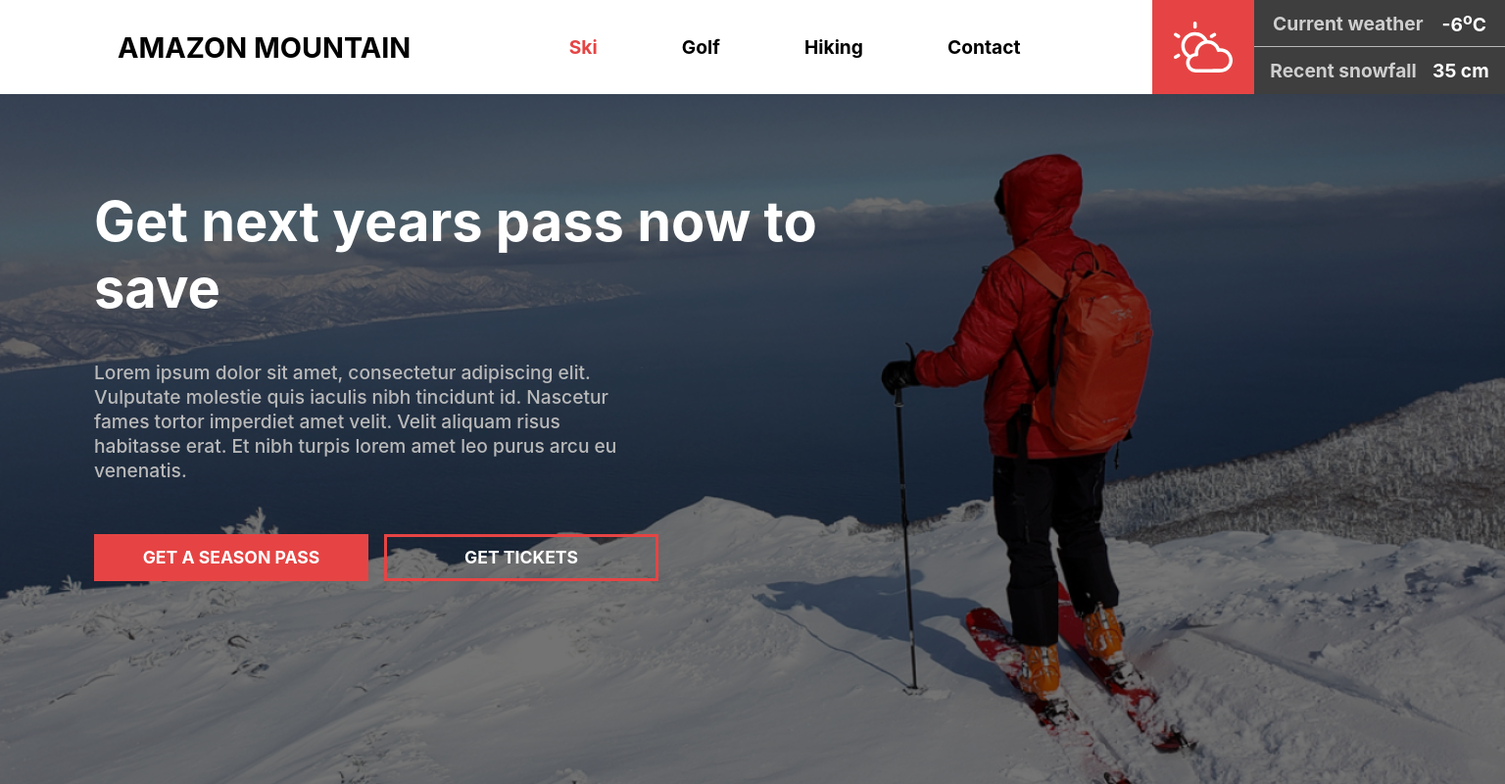
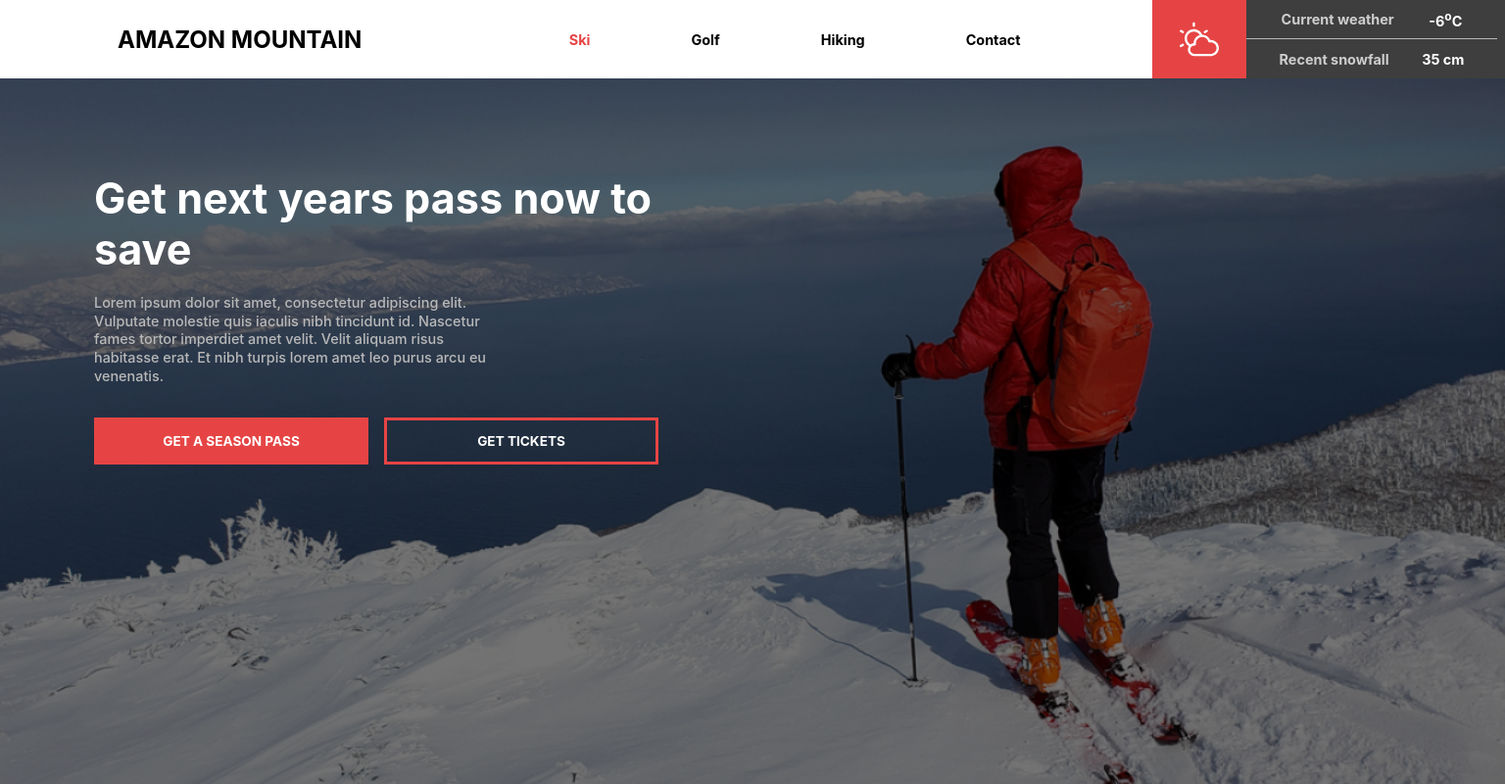
Before and after one commit to Sagarnaikg/Skying-ticket-booking-webpage, a plain HTML site: page index.html in a window 1536 px wide. Shown: the whole page at 98% size. Drawn offline with Linux system fonts and the light colour scheme.

Commit message:
layout fixes

```diff
--- a/index.html
+++ b/index.html
@@ -1,6 +1,5 @@
 <!DOCTYPE html>
 <html lang="en">
-
   <head>
     <meta charset="UTF-8" />
     <meta name="viewport" content="width=device-width, initial-scale=1.0" />
@@ -23,7 +22,7 @@
               <a href="#">Contact</a>
             </nav>
             <div class="menu-icon">
-                        <img src="image/menu-right.svg" alt="">
+              <img src="image/menu-right.svg" alt="" />
             </div>
           </div>
         </div>
@@ -44,11 +43,12 @@
         </div>
       </header>
       <div class="main-content">
-            <div class="heading">
-                Get next years pass now to save
-            </div>
+        <div class="heading">Get next years pass now to save</div>
         <div class="par">
-                Lorem ipsum dolor sit amet, consectetur adipiscing elit. Vulputate molestie quis iaculis nibh tincidunt id. Nascetur fames tortor imperdiet amet velit. Velit aliquam risus habitasse erat. Et nibh turpis lorem amet leo purus arcu eu venenatis.
+          Lorem ipsum dolor sit amet, consectetur adipiscing elit. Vulputate
+          molestie quis iaculis nibh tincidunt id. Nascetur fames tortor
+          imperdiet amet velit. Velit aliquam risus habitasse erat. Et nibh
+          turpis lorem amet leo purus arcu eu venenatis.
         </div>
         <div class="actions">
           <div class="pri-btn">
@@ -61,5 +61,4 @@
       </div>
     </div>
   </body>
-
 </html>
--- a/style.css
+++ b/style.css
@@ -4,24 +4,28 @@
   margin: 0;
   padding: 0;
   box-sizing: border-box;
-    font-family: -apple-system, BlinkMacSystemFont, 'Segoe UI', Roboto, Oxygen, Ubuntu, Cantarell, 'Open Sans', 'Helvetica Neue', sans-serif;
+  font-family: -apple-system, BlinkMacSystemFont, "Segoe UI", Roboto, Oxygen,
+    Ubuntu, Cantarell, "Open Sans", "Helvetica Neue", sans-serif;
 }
 
 :root {
   --pri-clr: #e64444;
-    --back-dark: #3E3E3E;
+  --back-dark: #3e3e3e;
   --txt-black: #000000;
   --txt-white: #ffffff;
   --txt-sub: #b9b9b9;
-    --txt-weath: #CECECE;
+  --txt-weath: #cecece;
 }
 
+body {
+  overflow-x: hidden;
+}
 .container {
+  max-width: 100vw;
   width: 100vw;
   min-height: 100vh;
   max-height: max-content;
 }
-
 
 /*-----------------header-------------------------- */
 
@@ -30,21 +34,20 @@
   display: flex;
   justify-content: space-between;
   align-items: center;
-    height: 9vh;
-    min-height: fit-content;
+  height: 8vh;
+  min-height: 40px;
 }
-
 
 /* ----------------logo------------------------------- */
 
 .logo {
-    font-size: 0.8rem;
+  font-size: 0.7rem;
 }
-
 
 /*-------------- navigation ----------------------------*/
 
 .navigation {
+  max-width: 100vw;
   display: none;
 }
 
@@ -57,9 +60,8 @@
 }
 
 .menu-icon img {
-    width: 25px;
+  width: 20px;
 }
-
 
 /*-------------- weather-------------------------------- */
 
@@ -67,6 +69,8 @@
   background-color: var(--back-dark);
   display: flex;
   height: 10vh;
+  min-height: 60px;
+  max-width: 100vw;
 }
 
 .weather-icon {
@@ -74,6 +78,7 @@
   align-items: center;
   justify-content: center;
   width: 13vh;
+  min-width: 65px;
   background-color: var(--pri-clr);
 }
 
@@ -96,7 +101,7 @@
 
 .weather-info1,
 .weather-info2 {
-    font-size: 1rem;
+  font-size: 0.9rem;
   width: 100%;
   height: 50%;
   display: flex;
@@ -104,12 +109,13 @@
   align-items: center;
 }
 
-
 /*------------------ main content------------------------- */
 
 .main-content {
-    height: 81vh;
-    background-position-x: -65vh;
+  max-width: 100vw;
+  height: 82vh;
+  min-height: 400px;
+  background-position-x: -70vh;
   background-blend-mode: overlay;
   background-size: cover;
   background-color: rgba(0, 0, 0, 0.55);
@@ -119,25 +125,28 @@
 
 .heading {
   color: var(--txt-white);
-    font-size: 2rem;
+  font-size: 1.7rem;
   font-weight: bold;
 }
 
 .par {
   margin: 2.5vh 0;
-    width: 80vw;
+  width: 70vw;
   font-weight: 500;
   line-height: 1.3;
   color: var(--txt-sub);
+  font-size: 0.9rem;
 }
 
 .pri-btn,
 .sec-btn {
+  max-width: 30vw;
   cursor: pointer;
-    font-size: 0.8rem;
+  font-size: 0.7rem;
   margin-top: 1.5vh;
   width: 50vw;
   height: 4.5vh;
+  min-height: 25px;
   color: var(--txt-white);
   font-weight: bold;
   display: flex;
@@ -158,7 +167,7 @@
   border: 3px solid var(--pri-clr);
 }
 
-@media(min-width:500px) {
+@media (min-width: 600px) {
   /* -------------header-------------------- */
   .logo-nav {
     margin: 0 30px 0 30px;
@@ -166,7 +175,7 @@
     grid-template-columns: 50% 50%;
   }
   .navigation {
-        font-size: 1.2rem;
+    font-size: 0.9rem;
     display: flex;
     justify-content: space-between;
   }
@@ -183,7 +192,8 @@
     width: 10vh;
   }
   .weather-info {
-        max-width: 30vh;
+    width: 30vw;
+    min-width: 100px;
   }
   /*------------ main content --------------*/
   .main-content {
@@ -191,40 +201,40 @@
     background-position: center;
   }
   .heading {
-        max-width: 55vh;
-        font-size: 2.5rem;
+    min-width: 90px;
+    font-size: 2rem;
   }
   .par {
-        max-width: 50vh;
-        font-size: 1.2rem;
+    width: 300px;
+    font-size: 0.9rem;
   }
   .pri-btn,
   .sec-btn {
-        max-width: 27vh;
-        font-size: 1.1rem;
+    max-width: 30vh;
+    font-size: 0.85rem;
   }
 }
 
-@media(min-height:1100px) {
+@media (min-height: 1100px) {
   .logo {
-        font-size: 1.3rem;
+    font-size: 1rem;
   }
   .par {
-        font-size: 1.4rem;
+    font-size: 1.1rem;
   }
   .weather-icon img {
-        width: 60px;
+    width: 50px;
   }
   .weather-info1,
   .weather-info2 {
-        font-size: 1.5rem;
+    font-size: 1.2rem;
   }
 }
 
-@media(min-width:1300px) {
+@media (min-width: 1300px) {
   /* ---------------header----------------- */
   .header {
-        height: 12vh;
+    height: 10vh;
     display: flex;
     justify-content: space-between;
     align-items: center;
@@ -234,39 +244,39 @@
     width: 60%;
   }
   .logo {
-        font-size: 1.2rem;
+    font-size: 1rem;
   }
   /* ------------weather------------------- */
   .weather {
     width: 45vh;
-        height: 12vh;
+    height: 10vh;
   }
   .weather-icon {
-        width: 13vh;
+    width: 12vh;
   }
   .weather-icon img {
-        width: 60px;
+    width: 40px;
   }
   .weather-info {
     max-width: 32vh;
   }
   .weather-info1,
   .weather-info2 {
-        font-size: 1.2rem;
+    font-size: 0.9rem;
   }
   /* --------------main-content--------------- */
   .main-content {
     padding: 12vh;
-        height: 88vh;
+    height: 90vh;
   }
   .heading {
-        max-width: 50vw;
-        font-size: 3.5rem;
+    max-width: 40vw;
+    font-size: 2.7rem;
   }
   .par {
-        max-width: 70vh;
+    width: 400px;
     line-height: 1.3;
-        margin: 5vh 0;
+    margin: 2.5vh 0;
   }
   .actions {
     display: flex;
```
Also changed, not shown: iPad Pro Portrait.png (deleted). Lines whose indentation alone changed are shown as unchanged.
